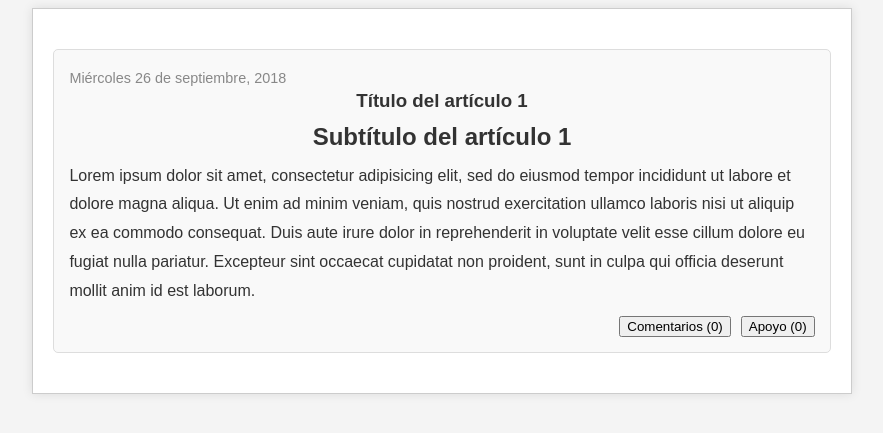
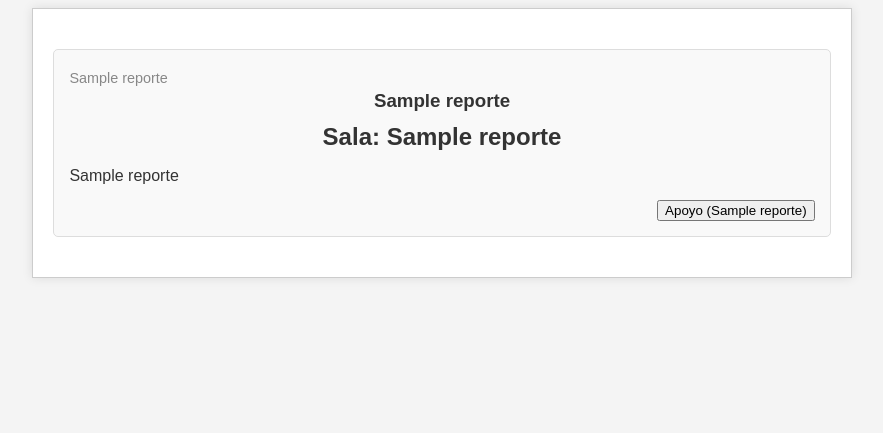
Before and after one commit to reporteao/reporteao, a Flask app: template templates/index.html in a window 1280 px wide. Shown: the part 127-560 px from the top of the page, without its empty margins (198-1081 px from the left). Run offline with Flask 3, Linux system fonts and the light colour scheme; the template is opened without the code that fills it: most values are stand-ins (such as "Sample title", 1, 10 or a date in 2020).

Commit message:
Funcionalidad de mostrar los reportes en main page

```diff
--- a/reporteao/db.py
+++ b/reporteao/db.py
@@ -41,7 +41,7 @@ def listar_reportes(ubicacion):
     with sqlite3.connect(archivo) as db:
         cursor = db.cursor()
         fin = ubicacion + 20
-        res = cursor.execute("SELECT * FROM reportes LIMIT ?, ?", (ubicacion, fin))
+        res = cursor.execute("SELECT * FROM reportes ORDER BY id DESC LIMIT ?, ?", (ubicacion, fin))
         db.commit()
         return res.fetchall()
 
--- a/templates/articulo.html
+++ b/templates/articulo.html
@@ -1,19 +1,23 @@
+{%for reporte in reportes%}
 <section class="section">
     <article class="article">
-        <time datetime="2018-09-26">Miércoles 26 de septiembre, 2018</time>
+        <!--Fecha-->
+        <time datetime="{{reporte[6]}}">{{reporte[6]}}</time>
+        <!--Titulo, sala-->
         <hgroup>
-            <h1>Título del artículo 1</h1>
-            <h2>Subtítulo del artículo 1</h2>
+            <h1>{{ reporte[2] }}</h1>
+            <h2>Sala: {{ reporte[3] }}</h2>
         </hgroup>
-        <p class="green"> Lorem ipsum dolor sit amet, consectetur adipisicing elit, sed do eiusmod tempor
-            incididunt ut labore et dolore magna aliqua. Ut enim ad minim veniam, quis nostrud exercitation
-            ullamco laboris nisi ut aliquip ex ea commodo consequat. <cit>Duis aute irure dolor in reprehenderit
-                in voluptate velit esse</cit> cillum dolore<span> eu fugiat nulla pariatur. Excepteur sint occaecat cupidatat non</span>
-            proident, sunt in culpa qui officia deserunt mollit anim id est laborum.
-        </p>
+        <!--Imagen-->
+        {% if reporte[5] %}
+        <img src="{{ url_for('static', filename='uploads/' ~ reporte[4]) }}" alt="Imagen del reporte">
+        {% endif %}
+        <!--Descripcion-->
+        <p> {{reporte[4]}}</p>
         <footer>
-            <p><button>Comentarios (0)</button></p>
-            <p><button>Apoyo (0)</button></p>
+            <!--Apoyo-->
+            <p><button>Apoyo ({{reporte[7]}})</button></p>
         </footer>
     </article>
 </section>
+{%endfor%}
```
Also changed, not shown: reporteao/routes.py (+4 -4 lines), 1 other file.
